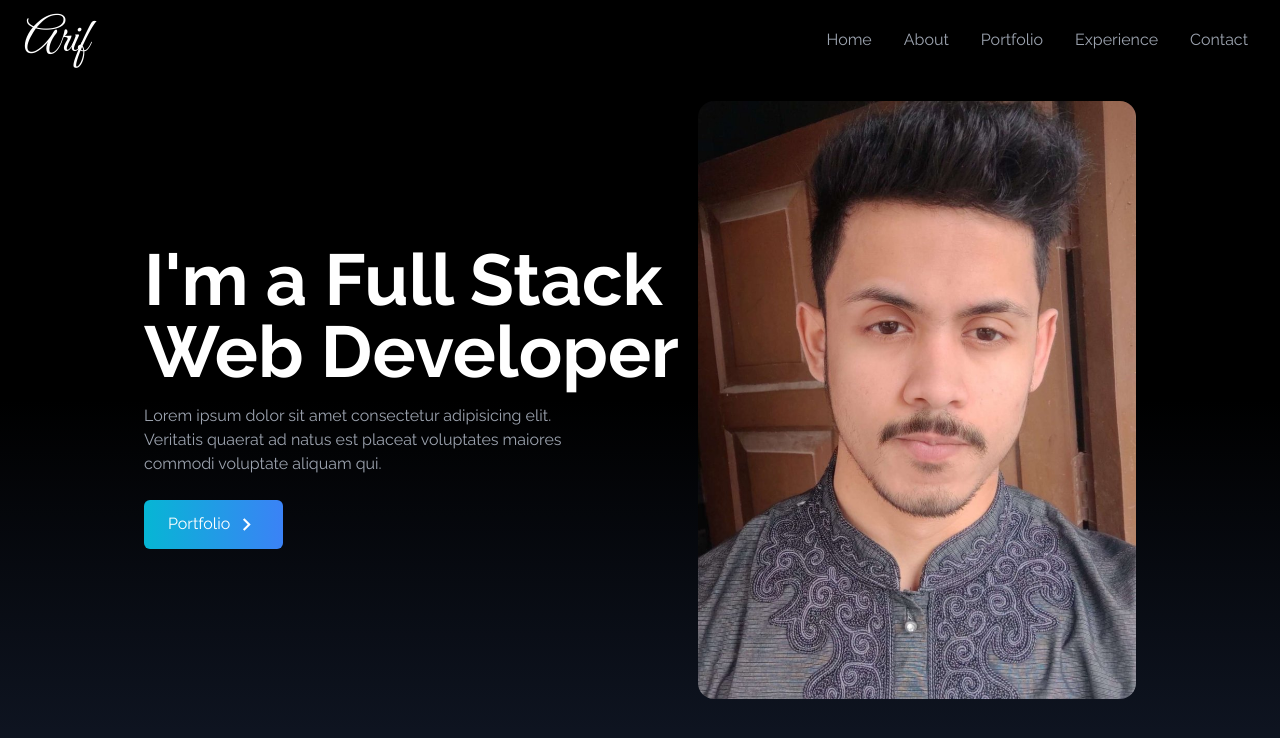
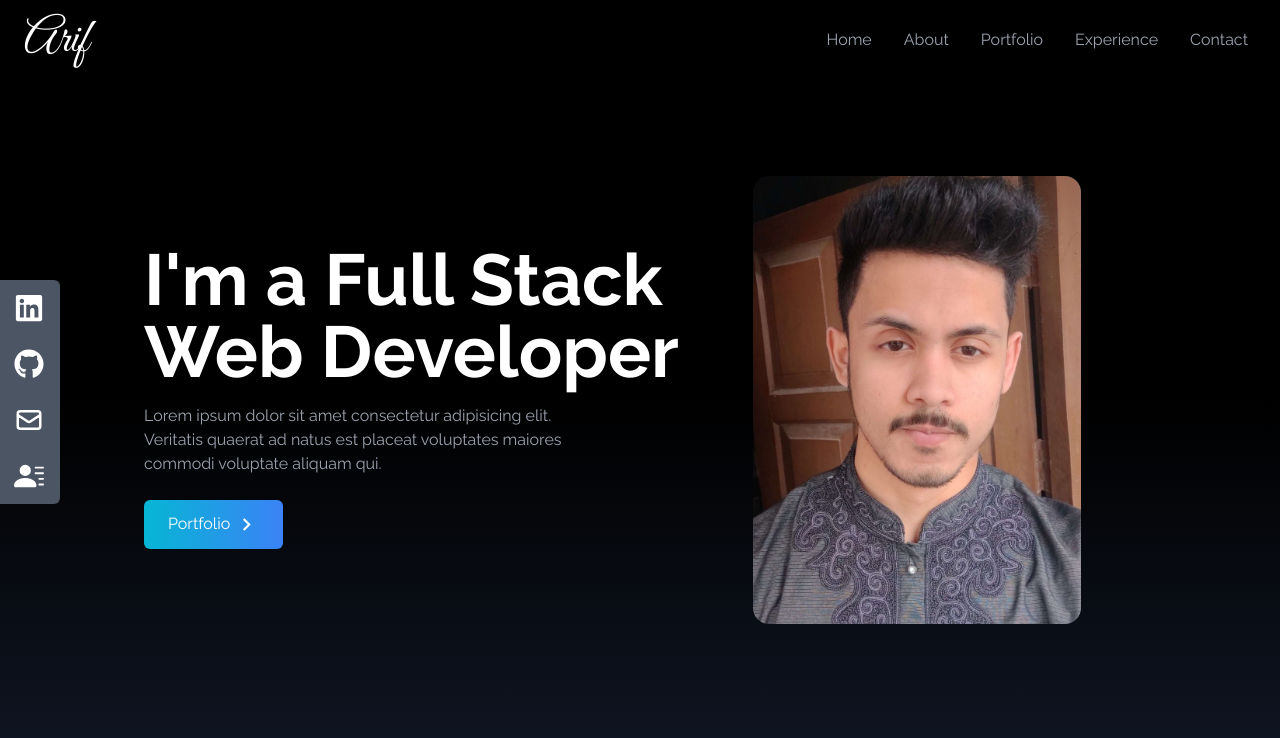
Before and after one commit to soyedarif/portfolio-website, a React (Vite) app: page / in a window 1280 px wide. Shown: the top 738 px of the page. Built offline with nearby package versions, Linux system fonts and the light colour scheme.

Commit message:
social links added

```diff
--- a/src/App.jsx
+++ b/src/App.jsx
@@ -1,16 +1,19 @@
-
-import './App.css'
-import Home from './components/Home'
-import NavBar from './components/NavBar'
+import "./App.css";
+import About from "./components/About";
+import Home from "./components/Home";
+import NavBar from "./components/NavBar";
+import SocialLinks from "./components/SocialLinks";
 
 function App() {
-
   return (
     <>
       <NavBar></NavBar>
-      <Home/>
+      <Home />
+      <About></About>
+
+      <SocialLinks />
     </>
-  )
+  );
 }
 
-export default App
+export default App;
--- /dev/null
+++ b/src/components/About.jsx
@@ -0,0 +1,10 @@
+
+const About = () => {
+    return (
+        <div>
+
+        </div>
+    );
+};
+
+export default About;
--- a/src/components/Home.jsx
+++ b/src/components/Home.jsx
@@ -17,7 +17,7 @@ const Home = () => {
           </div>
         </div>
         <div>
-          <img src={heroImg} alt="my profile" className="rounded-2xl w-2/3 md:w-full" />
+          <img src={heroImg} alt="my profile" className="mx-auto rounded-2xl w-2/4 md:w-3/4" />
         </div>
       </div>
     </div>
--- /dev/null
+++ b/src/components/SocialLinks.jsx
@@ -0,0 +1,61 @@
+import { FaGithub, FaLinkedin } from "react-icons/fa";
+import { HiOutlineMail } from "react-icons/hi";
+import { BsFillPersonLinesFill } from "react-icons/bs";
+const SocialLinks = () => {
+  const links = [
+    {
+      id: 1,
+      child: (
+        <>
+          LinkedIn <FaLinkedin size={30} />
+        </>
+      ),
+      href: "https://www.linkedin.com/in/soyedarif",
+      style: "rounded-tr-md",
+    },
+    {
+      id: 2,
+      child: (
+        <>
+          GitHub <FaGithub size={30} />
+        </>
+      ),
+      href: "https://github.com/soyedarif",
+    },
+    {
+      id: 3,
+      child: (
+        <>
+          Mail <HiOutlineMail size={30} />
+        </>
+      ),
+      href: "mailto:soyedarif@gmail.com",
+    },
+    {
+      id: 4,
+      child: (
+        <>
+          Resume <BsFillPersonLinesFill size={30} />
+        </>
+      ),
+      href: "/arif-resume.pdf",
+      style: "rounded-br-md",
+      download: true,
+    },
+  ];
+  return (
+    <div className=" hidden lg:flex flex-col top-[35%] left-0 fixed">
+      <ul>
+        {links.map(({ id, child, href, style, download }) => (
+          <li key={id} className={"flex justify-between items-center w-40 h-14 px-4 bg-gray-600 ml-[-6.25rem] hover:rounded-md hover:ml-[-0.7rem] duration-300" + " " + style}>
+            <a href={href} className="flex justify-between items-center w-full text-white" download={download} target="_blank" rel="noopener noreferrer">
+              {child}
+            </a>
+          </li>
+        ))}
+      </ul>
+    </div>
+  );
+};
+
+export default SocialLinks;
```
Also changed, not shown: src/assets/icon.jpg (deleted), 1 other file (tests, documents, lock files or other folders).
